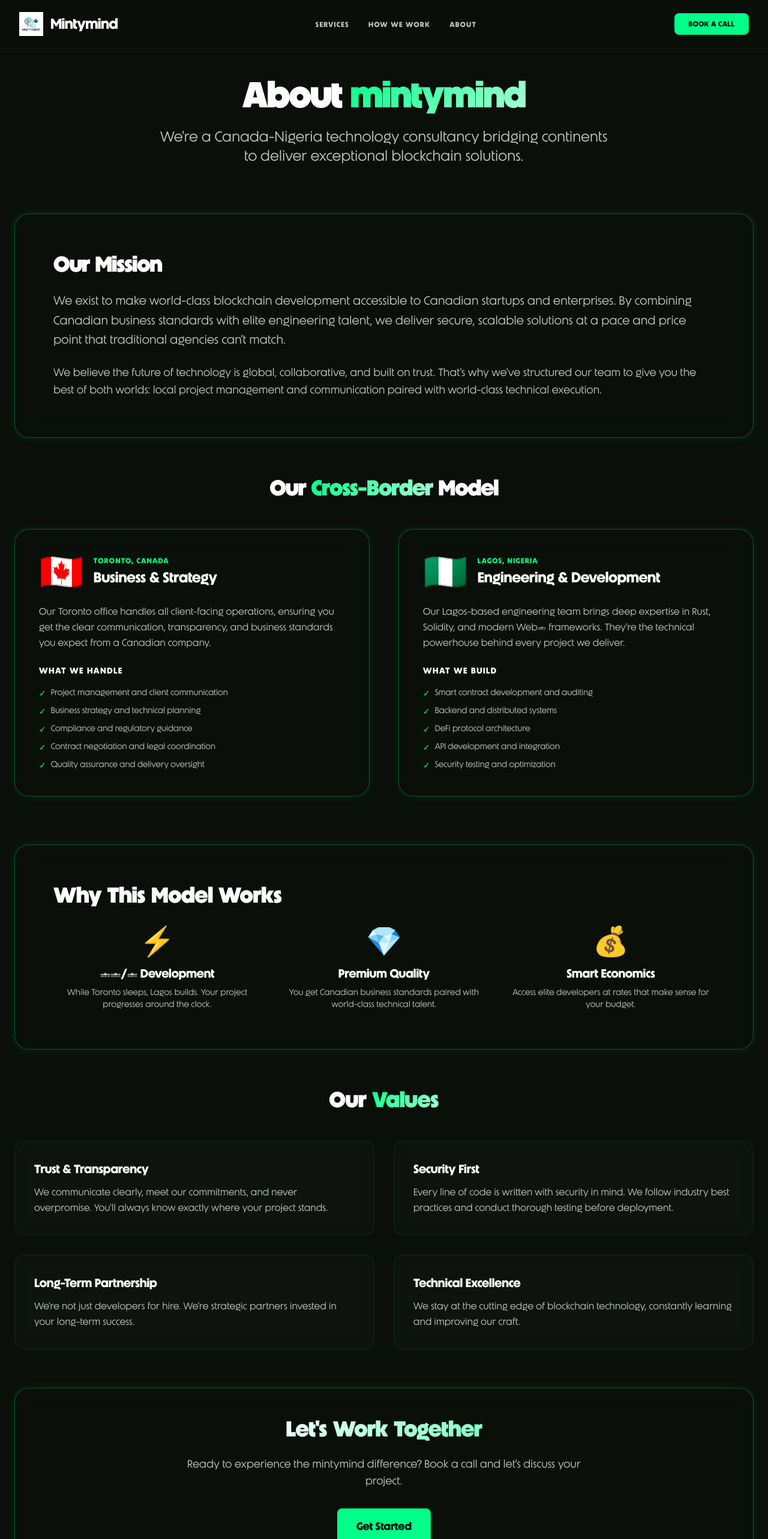
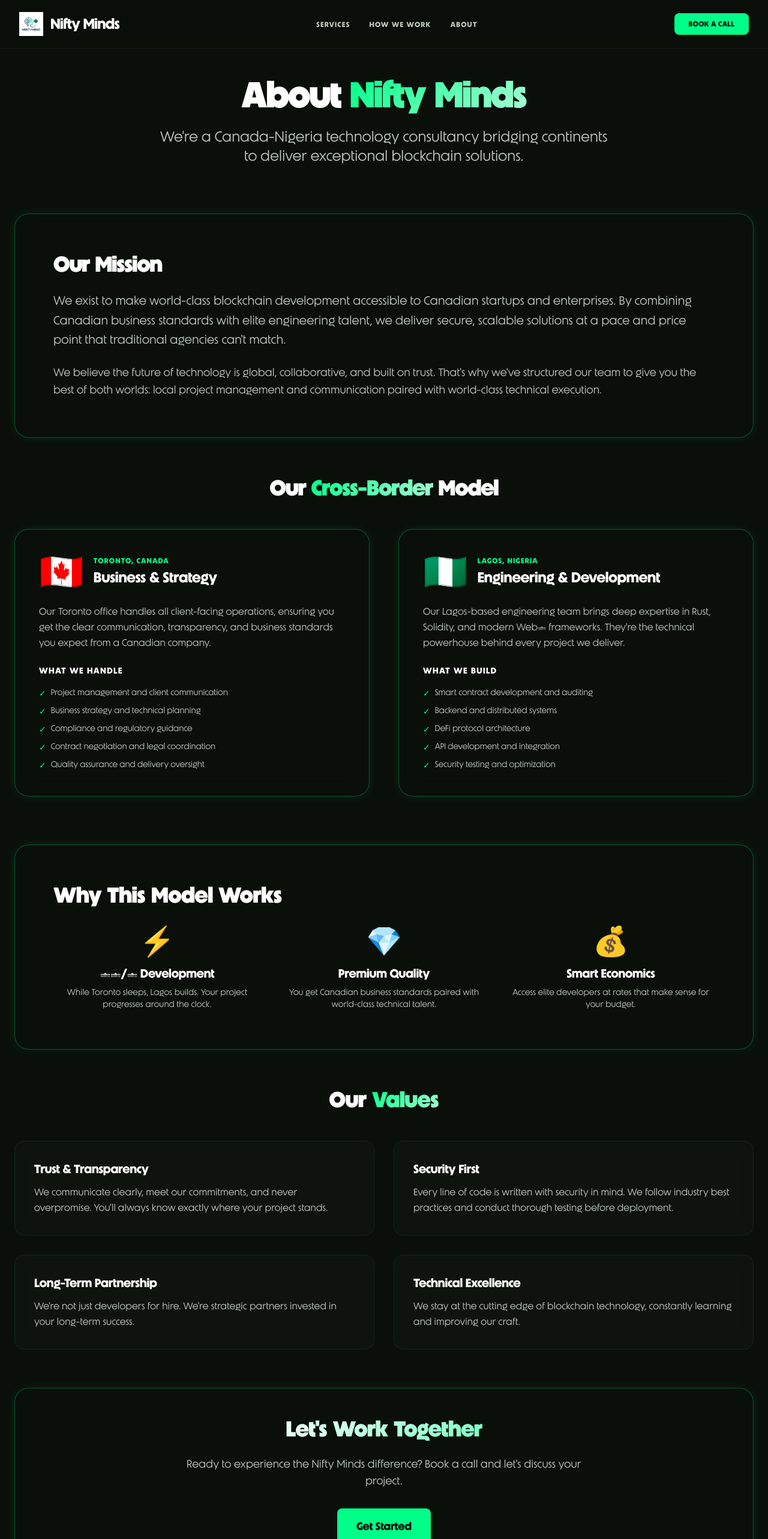
Before and after one commit to Minty-Mind/Niftymind, a Next.js app: page /about in a window 1280 px wide. Shown: the top 2566 px of the page at 60% size. Built offline with nearby package versions, Linux system fonts and the light colour scheme.

Commit message:
chore: rebrand Mintymind to Nifty Minds

```diff
--- a/app/about/page.tsx
+++ b/app/about/page.tsx
@@ -14,7 +14,7 @@ export default function AboutPage() {
                     {/* Header */}
                     <div className="text-center mb-20">
                         <h1 className="text-5xl lg:text-6xl font-extrabold mb-6 text-white tracking-tight">
-                            About <span className="gradient-text-green">mintymind</span>
+                            About <span className="gradient-text-green">Nifty Minds</span>
                         </h1>
                         <p className="text-xl lg:text-2xl text-text-secondary max-w-3xl mx-auto leading-relaxed">
                             We're a Canada-Nigeria technology consultancy bridging continents to deliver exceptional blockchain solutions.
@@ -173,7 +173,7 @@ export default function AboutPage() {
                             Let's Work Together
                         </h2>
                         <p className="text-lg text-text-secondary mb-8 max-w-2xl mx-auto">
-                            Ready to experience the mintymind difference? Book a call and let's discuss your project.
+                            Ready to experience the Nifty Minds difference? Book a call and let's discuss your project.
                         </p>
                         <Link
                             href="/contact"
--- a/app/components/Footer.tsx
+++ b/app/components/Footer.tsx
@@ -10,9 +10,9 @@ export default function Footer() {
                     <div className="col-span-1">
                         <Link href="/" className="flex items-center gap-3 mb-4">
                             <div className="relative w-8 h-8">
-                                <Image src="/logo.png" alt="mintymind logo" fill className="object-contain" />
+                                <Image src="/logo.png" alt="Nifty Minds logo" fill className="object-contain" />
                             </div>
-                            <span className="font-bold text-xl text-white">mintymind</span>
+                            <span className="font-bold text-xl text-white">Nifty Minds</span>
                         </Link>
                         <p className="text-sm text-text-muted">
                             Canada-Nigeria technology consultancy specializing in blockchain and Web3 development.
@@ -58,7 +58,7 @@ export default function Footer() {
 
                 <div className="pt-8 border-t border-brand-primary/10 flex flex-col md:flex-row justify-between items-center gap-4">
                     <p className="text-sm text-text-muted">
-                        © {new Date().getFullYear()} mintymind. All rights reserved.
+                        © {new Date().getFullYear()} Nifty Minds. All rights reserved.
                     </p>
                     <div className="flex gap-6 text-sm text-text-muted">
                         <Link href="/privacy" className="hover:text-brand-primary transition-colors">Privacy</Link>
--- a/app/components/Header.tsx
+++ b/app/components/Header.tsx
@@ -12,10 +12,10 @@ export default function Header() {
             <div className="max-w-7xl mx-auto px-4 sm:px-6 lg:px-8 h-16 md:h-20 flex justify-between items-center">
                 <Link href="/" className="flex items-center gap-2 md:gap-3 group cursor-pointer">
                     <div className="relative w-8 h-8 md:w-10 md:h-10 transition-transform group-hover:scale-110 duration-300">
-                        <Image src="/logo.png" alt="mintymind logo" fill className="object-contain" />
+                        <Image src="/logo.png" alt="Nifty Minds logo" fill className="object-contain" />
                     </div>
                     <span className="font-bold text-xl md:text-2xl tracking-tight text-white">
-                        Mintymind
+                        Nifty Minds
                     </span>
                 </Link>
 
--- a/app/contact/page.tsx
+++ b/app/contact/page.tsx
@@ -102,8 +102,8 @@ export default function ContactPage() {
                                         <div className="text-3xl">📧</div>
                                         <div>
                                             <h4 className="font-bold text-white mb-1">Email</h4>
-                                            <a href="mailto:hello@mintymind.io" className="text-brand-primary hover:text-brand-secondary transition-colors">
-                                                hello@mintymind.io
+                                            <a href="mailto:hello@niftyminds.io" className="text-brand-primary hover:text-brand-secondary transition-colors">
+                                                hello@niftyminds.io
                                             </a>
                                         </div>
                                     </div>
@@ -159,7 +159,7 @@ export default function ContactPage() {
                                     Need to move fast? We can start as soon as next week.
                                 </p>
                                 <a
-                                    href="mailto:hello@mintymind.io?subject=Urgent Project Inquiry"
+                                    href="mailto:hello@niftyminds.io?subject=Urgent Project Inquiry"
                                     className="inline-block px-6 py-3 rounded-lg border border-brand-primary text-brand-primary hover:bg-brand-primary/10 font-semibold text-sm transition-all duration-300"
                                 >
                                     Email Us Directly
--- a/app/layout.tsx
+++ b/app/layout.tsx
@@ -50,7 +50,7 @@ const unigeo = localFont({
 });
 
 export const metadata: Metadata = {
-  title: "mintymind | Canadian Standards. Global Technical Excellence.",
+  title: "Nifty Minds | Canadian Standards. Global Technical Excellence.",
   description: "Bridging North American business needs with world-class blockchain development. Specializing in Rust, Solidity, and Enterprise Web3 solutions.",
   viewport: "width=device-width, initial-scale=1, maximum-scale=1",
 };
--- a/app/page.tsx
+++ b/app/page.tsx
@@ -141,7 +141,7 @@ export default function Home() {
           <div className="max-w-7xl mx-auto">
             <div className="text-center mb-12 sm:mb-16">
               <h2 className="text-2xl sm:text-4xl lg:text-5xl font-black mb-4 sm:mb-6 gradient-text-white-green">
-                Why Choose mintymind
+                Why Choose Nifty Minds
               </h2>
               <p className="text-xl text-text-secondary max-w-3xl mx-auto">
                 We bridge the gap between Canadian business standards and global technical excellence, giving you the best of both worlds.
```
